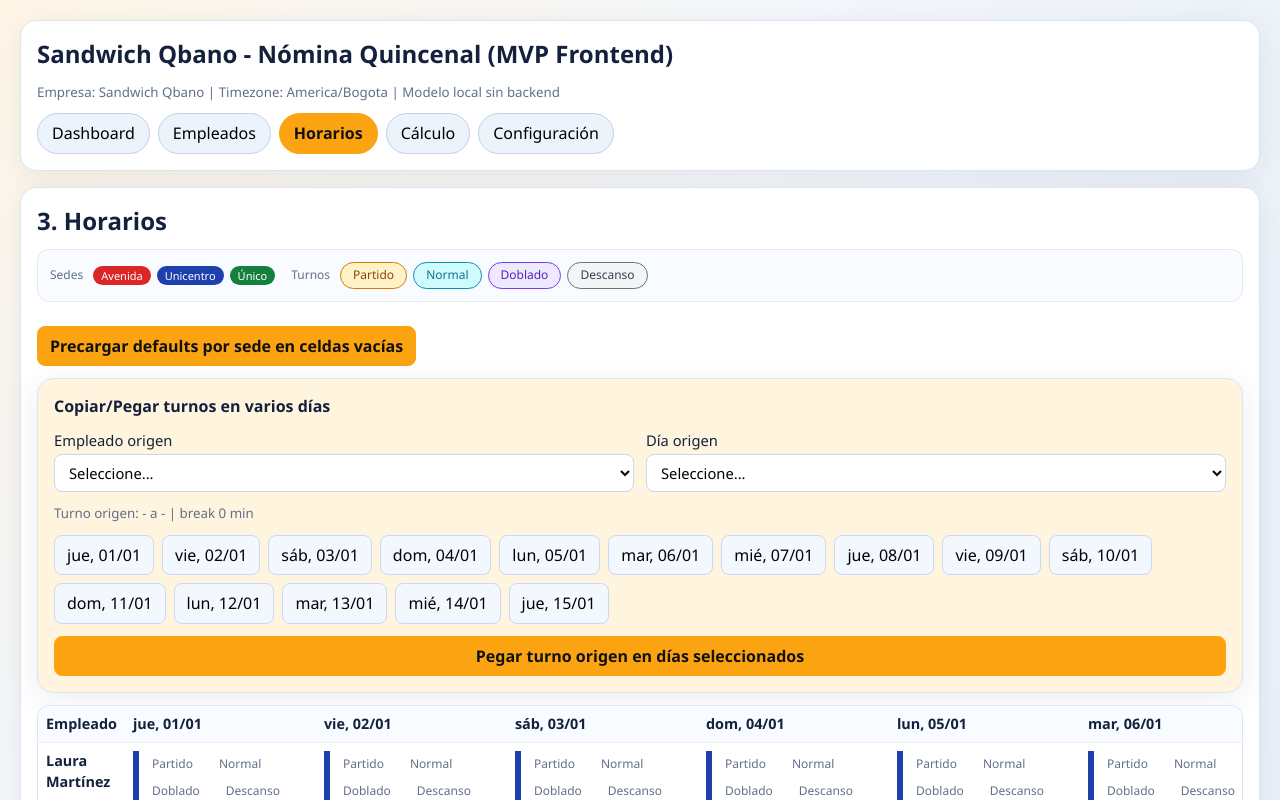
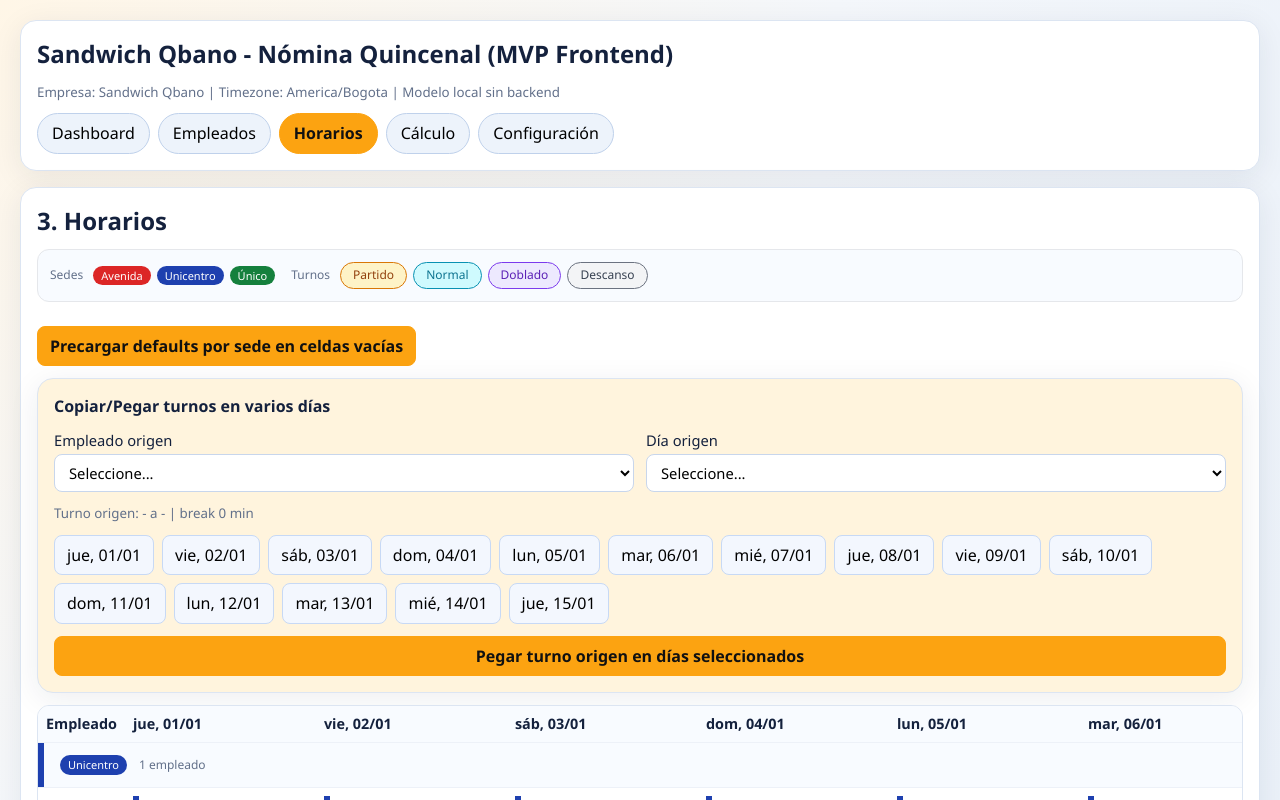
Before and after one commit to javierportillar/sandiwchqbno, a React (Vite) app: page / in a window 1280 px wide. Both pictures are taken after a click on the button "Horarios". Shown: the top 800 px of the page. Built offline with nearby package versions, Linux system fonts and the light colour scheme.

Commit message:
feat(F4.1): agrupar filas de Horarios por sede con secciones colapsables

```diff
--- a/src/App.tsx
+++ b/src/App.tsx
@@ -1,4 +1,4 @@
-import { useEffect, useMemo, useState } from 'react';
+import { Fragment, useEffect, useMemo, useState } from 'react';
 import {
   AppTab,
   Branch,
@@ -142,6 +142,7 @@
   });
 
   const [customizingCells, setCustomizingCells] = useState<Record<string, boolean>>({});
+  const [collapsedBranches, setCollapsedBranches] = useState<Set<string>>(() => new Set());
 
   const [copySource, setCopySource] = useState<{ employeeId: string; date: string }>({
     employeeId: '',
@@ -174,6 +175,20 @@
     }
     return employees.filter((employee) => employee.active && employee.branchId === branchFilter);
   }, [employees, branchFilter]);
+
+  const employeesByBranch = useMemo(() => {
+    const map = new Map<string, Employee[]>();
+    for (const branch of branches) {
+      map.set(branch.id, []);
+    }
+    for (const employee of filteredEmployees) {
+      const list = map.get(employee.branchId);
+      if (list) {
+        list.push(employee);
+      }
+    }
+    return map;
+  }, [branches, filteredEmployees]);
 
   const shiftsByKey = useMemo(() => {
     const map = new Map<string, Shift>();
@@ -718,13 +733,50 @@
                 </tr>
               </thead>
               <tbody>
-                {filteredEmployees.map((employee) => (
+                {branches
+                  .filter((branch) => (employeesByBranch.get(branch.id)?.length ?? 0) > 0)
+                  .map((branch) => {
+                    const isCollapsed = collapsedBranches.has(branch.id);
+                    const branchEmployees = employeesByBranch.get(branch.id) ?? [];
+                    const suffix = branchClassSuffix(branch.id);
+
+                    return (
+                      <Fragment key={branch.id}>
+                        <tr className={`branch-header branch-header-${suffix}`}>
+                          <td colSpan={1 + periodDates.length}>
+                            <button
+                              type="button"
+                              className="branch-header-toggle"
+                              onClick={() =>
+                                setCollapsedBranches((prev) => {
+                                  const next = new Set(prev);
+                                  if (next.has(branch.id)) {
+                                    next.delete(branch.id);
+                                  } else {
+                                    next.add(branch.id);
+                                  }
+                                  return next;
+                                })
+                              }
+                            >
+                              <span className={`branch-badge branch-badge-${suffix}`}>{branch.name}</span>
+                              <span className="branch-header-count">
+                                {branchEmployees.length} empleado{branchEmployees.length === 1 ? '' : 's'}
+                              </span>
+                              <span className="branch-header-arrow">{isCollapsed ? '▸' : '▾'}</span>
+                            </button>
+                          </td>
+                        </tr>
+                        {!isCollapsed &&
+                          branchEmployees.map((employee) => (
                             <tr key={employee.id}>
                               <td>
                                 <div className="grid">
                                   <strong>{employee.fullName}</strong>
                                   <div className="row" style={{ gap: 6 }}>
-                          <span className={`branch-badge branch-badge-${branchClassSuffix(employee.branchId)}`}>
+                                    <span
+                                      className={`branch-badge branch-badge-${branchClassSuffix(employee.branchId)}`}
+                                    >
                                       {branchesMap.get(employee.branchId)?.name}
                                     </span>
                                     {employee.role && (
@@ -848,7 +900,10 @@
 
                                 const handleChip = (kind: ShiftKind) => {
                                   if (kind === 'descanso') {
-                          upsertShift(employee.id, date, { restDay: true, templateId: undefined });
+                                    upsertShift(employee.id, date, {
+                                      restDay: true,
+                                      templateId: undefined
+                                    });
                                     return;
                                   }
                                   const template = resolveTemplateForDate(branch, date, {
@@ -870,7 +925,9 @@
 
                                 return (
                                   <td key={`${employee.id}-${date}`}>
-                          <div className={`shift-cell chips-mode branch-cell-${branchClassSuffix(employee.branchId)}`}>
+                                    <div
+                                      className={`shift-cell chips-mode branch-cell-${branchClassSuffix(employee.branchId)}`}
+                                    >
                                       <div className="chips">
                                         {(['partido', 'normal', 'doblado'] as const).map((kind) => {
                                           const available = availableTemplates.some((t) => t.kind === kind);
@@ -882,8 +939,7 @@
                                               onClick={() => handleChip(kind)}
                                               title={
                                                 available
-                                        ? availableTemplates.find((t) => t.kind === kind)
-                                            ?.label ?? kind
+                                                  ? availableTemplates.find((t) => t.kind === kind)?.label ?? kind
                                                   : 'No disponible para este día'
                                               }
                                             >
@@ -922,6 +978,9 @@
                               })}
                             </tr>
                           ))}
+                      </Fragment>
+                    );
+                  })}
               </tbody>
             </table>
           </div>
--- a/src/styles.css
+++ b/src/styles.css
@@ -285,6 +285,54 @@
   margin-right: 4px;
 }
 
+.branch-header {
+  background: var(--surface-1, #f8fbff);
+}
+
+.branch-header td {
+  padding: 0;
+}
+
+.branch-header-toggle {
+  width: 100%;
+  display: flex;
+  align-items: center;
+  gap: 12px;
+  padding: 12px 16px;
+  background: transparent;
+  border: 0;
+  cursor: pointer;
+  font-size: 14px;
+  text-align: left;
+}
+
+.branch-header-toggle:hover {
+  background: rgba(0, 0, 0, 0.03);
+}
+
+.branch-header-count {
+  color: var(--text-secondary, #62708a);
+  font-size: 12px;
+}
+
+.branch-header-arrow {
+  margin-left: auto;
+  color: var(--text-secondary, #62708a);
+  font-size: 14px;
+}
+
+.branch-header-avenida .branch-header-toggle {
+  border-left: 6px solid var(--branch-avenida);
+}
+
+.branch-header-unicentro .branch-header-toggle {
+  border-left: 6px solid var(--branch-unicentro);
+}
+
+.branch-header-unico .branch-header-toggle {
+  border-left: 6px solid var(--branch-unico);
+}
+
 .badge {
   padding: 2px 8px;
   border-radius: 999px;
```
Lines whose indentation alone changed are shown as unchanged.
